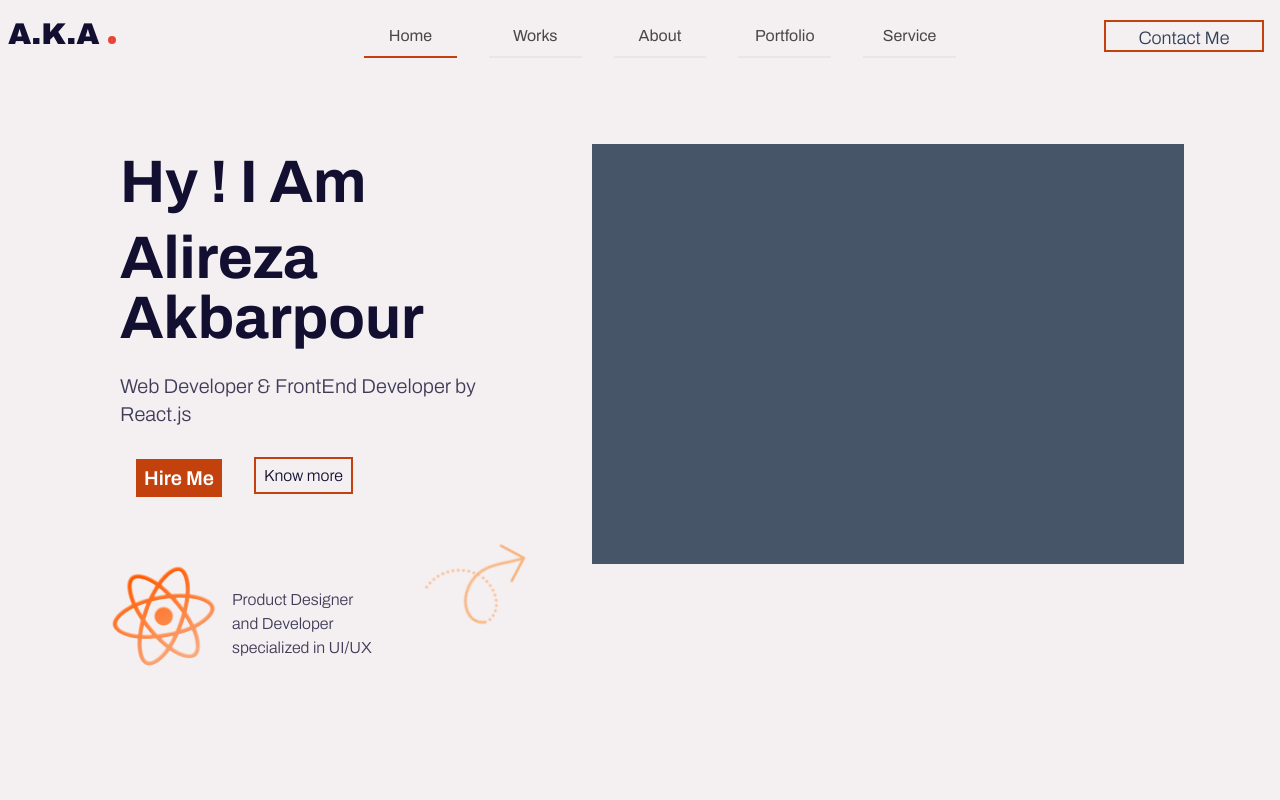
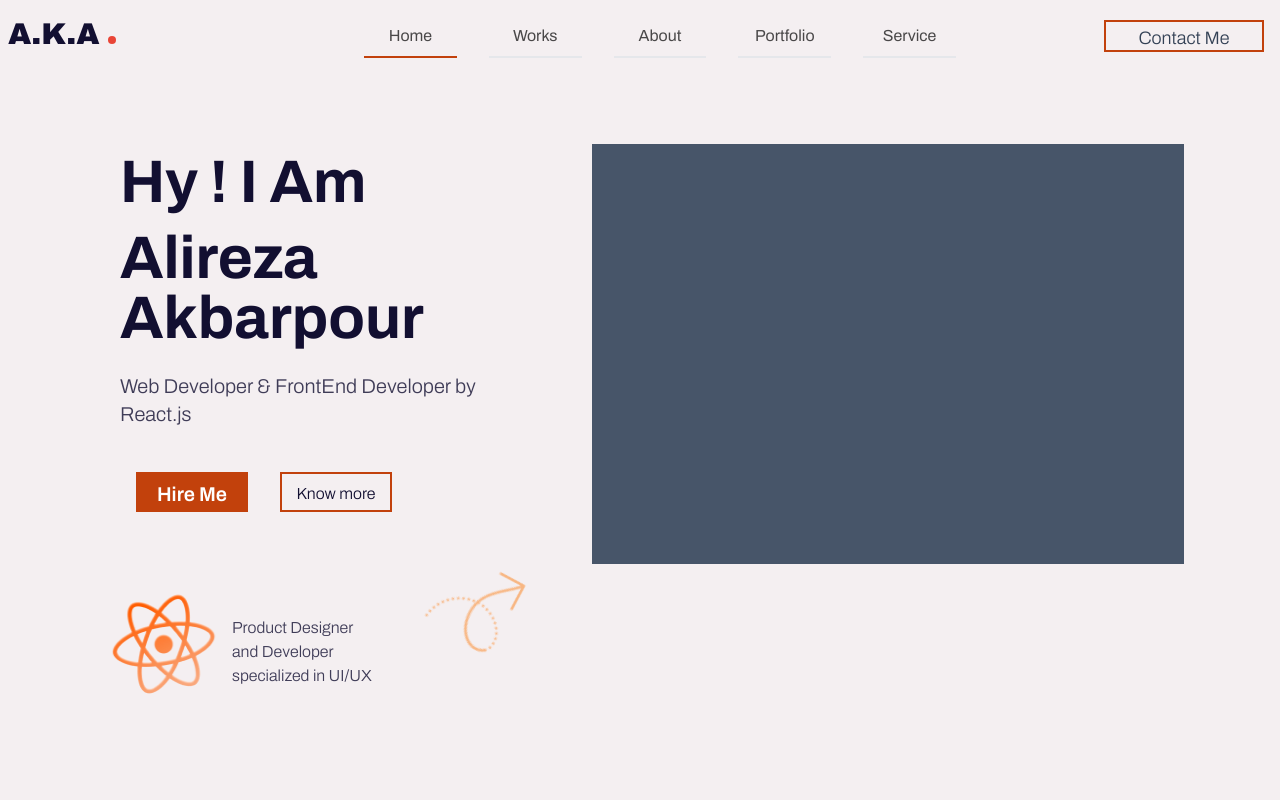
Before and after one commit to AlirezaAkbarpour/Portfolio, a Next.js app: page / in a window 1280 px wide. Shown: the top 800 px of the page. Built offline with nearby package versions, Linux system fonts and the light colour scheme.

Commit message:
anything

```diff
--- a/app/layout.tsx
+++ b/app/layout.tsx
@@ -11,7 +11,6 @@ const archivo = Archivo({ subsets: ['latin'] })
 export const metadata: Metadata = {
   title: 'Aka',
   description: 'Alireza Akbarpour',
-
 }
 
 
--- a/app/page.tsx
+++ b/app/page.tsx
@@ -7,7 +7,8 @@ import Blog_banner from '../components/blog-banner'
 import { gsap } from 'gsap'
 import { ScrollTrigger } from 'gsap/all'
 import { useGSAP } from '@gsap/react'
-import React, { useRef } from 'react'
+import React, { Fragment, useRef } from 'react'
+
 
 export default function Home() {
     //refs
@@ -45,7 +46,11 @@ export default function Home() {
         scrollTl.from('.item-box',{opacity:0,stagger:{each:0.5}})
     },{scope:container})
 
+
+
+
     return (
+      <Fragment>
         <div className='w-full h-auto min-h-[720px] bg-background-theme' ref={container}>
           <div className="w-full h-screen mt-12 flex flex-col md:flex-row justify-between">
             <div className="title flex mt-20 flex-col py-4 px-24 w-1/2">
@@ -54,13 +59,16 @@ export default function Home() {
               <div className="desc w-full text-xl text-icon-blue/80 font-light mx-4 py-4 px-2">Web Developer & FrontEnd Developer by React.js</div>
               <div className="actions flex px-8 mt-5 w-full">
                   <div className='actionOne'>
-                     <Link href='portfolio' className=' w-28 h-10 bg-orange-700 text-white
-                     text-center p-2 text-xl m-2 font-semibold '>Hire Me</Link>
+                     <Link href='portfolio'>
+                      <p className='w-28 h-10 bg-orange-700 text-white
+                     text-center p-2 text-xl m-2 font-semibold'>Hire Me</p>
+                     </Link>
                   </div>
                   <div className='actionTwo'>
-                    <Link href='about' className=' w-32 h-10 border-2 border-orange-700 text-icon-blue
-                    text-center p-2 text-base my-2 mx-6 font-light hover:bg-orange-700 hover:text-white delay-100 ease-linear hover:font-normal'>
-                    Know more
+                    <Link href='about'>
+                        <p className=' w-28 h-10 border-2 border-orange-700 text-icon-blue
+                           text-center p-2 text-base mt-2 mx-6 font-light hover:bg-orange-700
+                            hover:text-white delay-100 ease-linear hover:font-medium'>Know more</p>
                     </Link>
                   </div>
 
@@ -112,5 +120,6 @@ export default function Home() {
                   <Blog_banner/>
           </div>
         </div>
+        </Fragment>
     )
   }
--- a/components/contactPortal.tsx
+++ b/components/contactPortal.tsx
@@ -41,7 +41,7 @@ export default function ContactPortal({isOpen,OnClose}:Props){
                 <div className='w-full h-16 flex justify-between p-4'>
                         <h1 className='text-4xl font-archivo font-semibold text-footer-color-black'>Contact Me</h1>
                         <button onClick={closeHandler}>
-                        <CancelIcon className='w-16 h-16 cursor-pointer text-red-700 mt-1 hover:opacity-50' fontSize='large'
+                        <CancelIcon className='w-16 h-16 cursor-pointer text-red-700 mt-1 hover:opacity-50 hover:transition-all hover:delay-100 ease-linear' fontSize='large'
                         />
                         </button>
 
@@ -50,7 +50,7 @@ export default function ContactPortal({isOpen,OnClose}:Props){
                 <div className='flex justify-center'>
 
                 <div className="flex justify-center w-1/3 p-4 mt-8
-                hover:border-2 hover:border-purple-900 hover:scale-105
+                hover:border-2 hover:border-orange-500 hover:scale-105
                 rounded-lg delay-75 transition-all ease-in-out">
                     <Link href={'/'} >
                         <InstagramIcon sx={{fontSize:"108px"}} className='text-orange-600 ml-2 text-center'/>
@@ -58,7 +58,7 @@ export default function ContactPortal({isOpen,OnClose}:Props){
                     </Link>
                 </div>
                 <div className="flex justify-center w-1/3 p-4 mt-8
-                hover:border-2 hover:border-purple-900 hover:scale-105
+                hover:border-2 hover:border-orange-500 hover:scale-105
                 rounded-lg delay-75 transition-all ease-in-out">
                     <Link href={'https://t.me/09945978023'} >
                         <Telegram sx={{fontSize:"108px"}} className='text-orange-600 ml-2 text-center'/>
@@ -66,7 +66,7 @@ export default function ContactPortal({isOpen,OnClose}:Props){
                     </Link>
                 </div>
                 <div className="flex justify-center w-1/3 p-4 mt-8
-                hover:border-2 hover:border-purple-900 hover:scale-105
+                hover:border-2 hover:border-orange-500 hover:scale-105
                 rounded-lg delay-75 transition-all ease-in-out">
                     <Link href={'https://akbarpouralireza1@gmail.com'} type='email'>
                         <Email sx={{fontSize:"108px"}} className='text-orange-600 ml-2 text-center'/>
```
